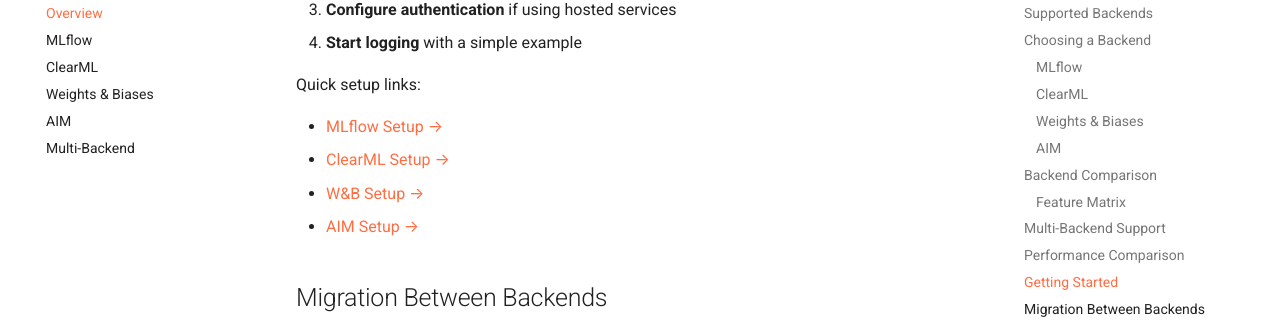
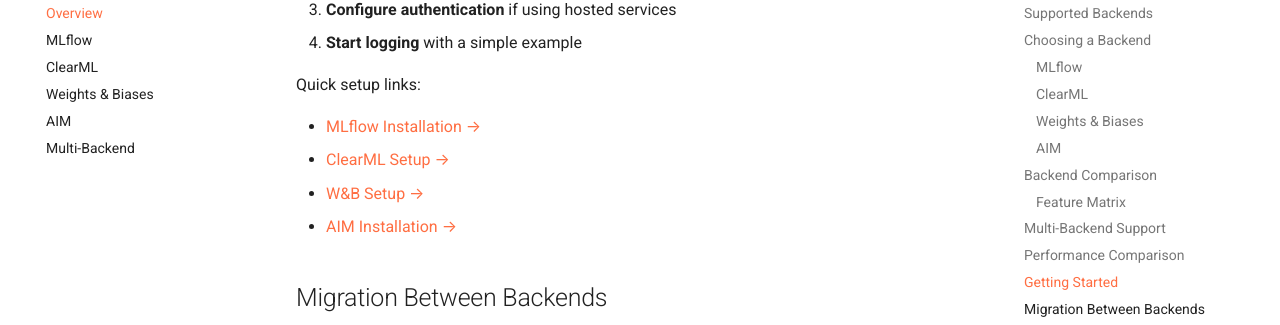
Before and after one commit to prassanna-ravishankar/tracelet, an MkDocs documentation site: the page built from docs/backends/index.md, in a window 1280 px wide and 900 px high, scrolled down 3052 px. Shown: the part 143-468 px from the top of the window. Built offline with MkDocs 1.6.1 and Material for MkDocs 9.7.7, drawn with Linux system fonts in a browser that asks for light colours; comment, search, counter and statistics services are not loaded; the version menu is left out.

Commit message:
docs: fix remaining anchor link warnings and complete documentation cleanup
- Fix anchor links in backends/index.md to point to correct section headers
- Add examples.md to navigation as overview page
- Documentation now builds completely clean with no warnings or info messages

All mkdocs build issues are now resolved.

```diff
--- a/docs/backends/index.md
+++ b/docs/backends/index.md
@@ -102,10 +102,10 @@
 
 Quick setup links:
 
-- [MLflow Setup →](mlflow.md#setup)
-- [ClearML Setup →](clearml.md#setup)
-- [W&B Setup →](wandb.md#setup)
-- [AIM Setup →](aim.md#setup)
+- [MLflow Installation →](mlflow.md#installation)
+- [ClearML Setup →](clearml.md#setup-and-authentication)
+- [W&B Setup →](wandb.md#setup-and-authentication)
+- [AIM Installation →](aim.md#installation)
 
 ## Migration Between Backends
 
--- a/mkdocs.yml
+++ b/mkdocs.yml
@@ -25,6 +25,7 @@
       - PyTorch Lightning: integrations/lightning.md
       - TensorBoard: integrations/tensorboard.md
   - Examples:
+      - Overview: examples.md
       - Basic Usage: examples/basic.md
       - Multi-Backend Comparison: examples/multi-backend.md
       - Notebooks: examples/notebooks.md
```
